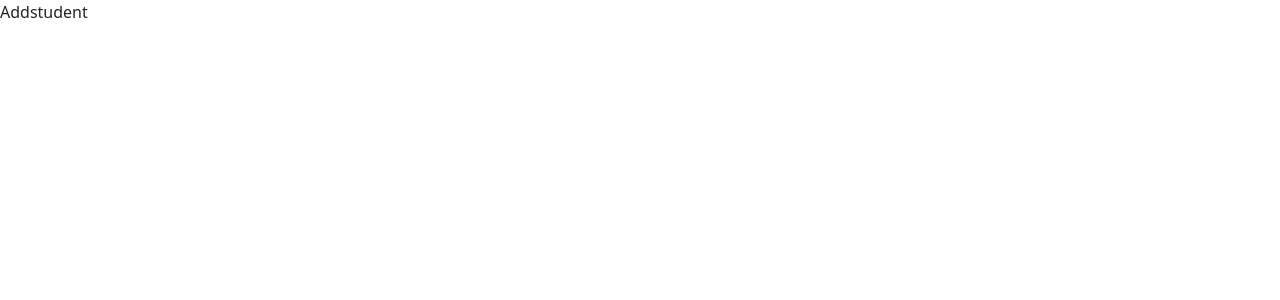
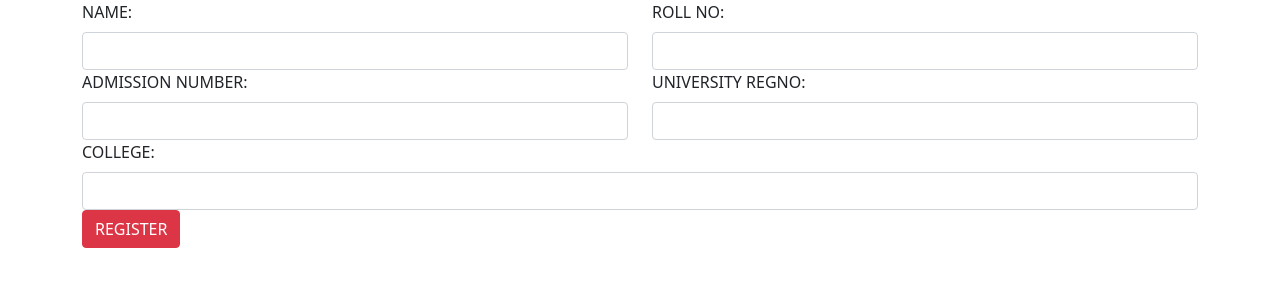
Before and after one commit to Sumithksam/studentapp1, a React (Create React App) app: page / in a window 1280 px wide. Shown: the top 300 px of the page. Built offline with nearby package versions, Linux system fonts and the light colour scheme.

Commit message:
addstudent update

```diff
--- a/src/component/Addstudent.js
+++ b/src/component/Addstudent.js
@@ -2,7 +2,39 @@ import React from 'react'
 
 const Addstudent = () => {
   return (
-    <div>Addstudent</div>
+    <div>
+        <div className="container">
+    <div className="row">
+        <div className="col col-12 col-sm-12 col-md-12 col-lg-12 col-xl-12 col-xxl-12">
+            <div className="row">
+                <div className="col col-12 col-sm-6 col-md-6 col-lg-6 col-xl-6 col-xxl-6">
+                    <label for="" className="form-label">NAME:</label>
+                    <input type="text" className="form-control"/>
+                </div>
+                <div className="col col-12 col-sm-6 col-md-6 col-lg-6 col-xl-6 col-xxl-6">
+                    <label for="" className="form-label">ROLL NO:</label>
+                    <input type="text" className="form-control"/>
+                </div>
+                <div className="col col-12 col-sm-6 col-md-6 col-lg-6 col-xl-6 col-xxl-6">
+                    <label for="" className="form-label">ADMISSION NUMBER:</label>
+                    <input type="text" className="form-control"/>
+                </div>
+                <div className="col col-12 col-sm-6 col-md-6 col-lg-6 col-xl-6 col-xxl-6">
+                    <label for="" className="form-label">UNIVERSITY REGNO:</label>
+                    <input type="text" className="form-control"/>
+                </div>
+                <div className="col col-12 col-sm-12 col-md-12 col-lg-12 col-xl-12 col-xxl-12">
+                    <label for="" className="form-label">COLLEGE:</label>
+                    <input type="text" className="form-control"/>
+                </div>
+                <div className="col col-12 col-sm-6 col-md-6 col-lg-6 col-xl-6 col-xxl-6">
+                    <button className="btn btn-danger">REGISTER</button>
+                </div>
+            </div>
+        </div>
+    </div>
+</div>
+    </div>
   )
 }
 
```
